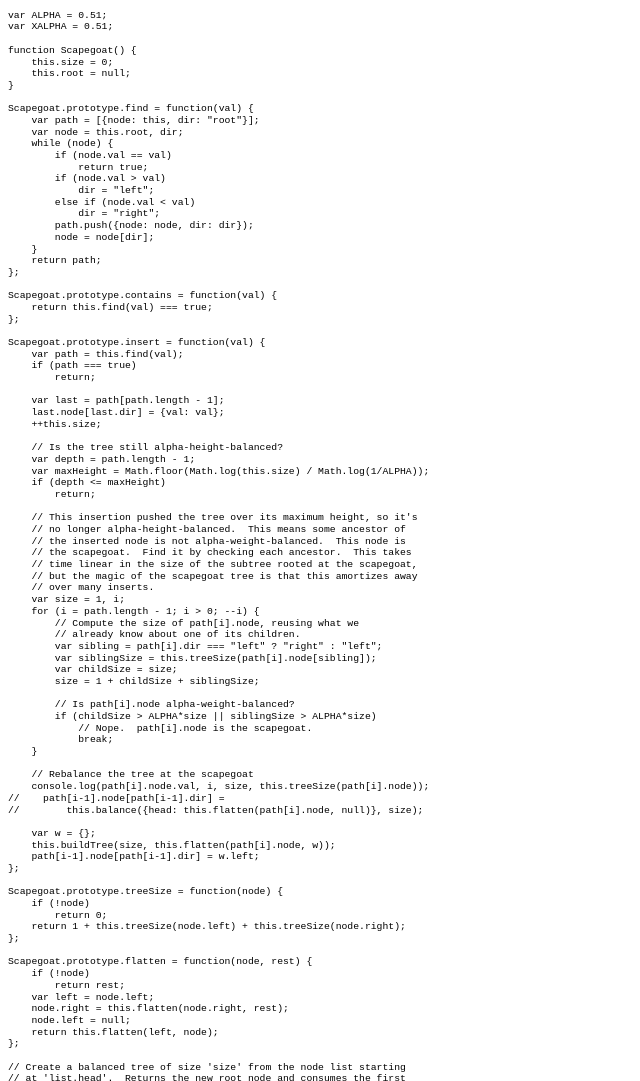
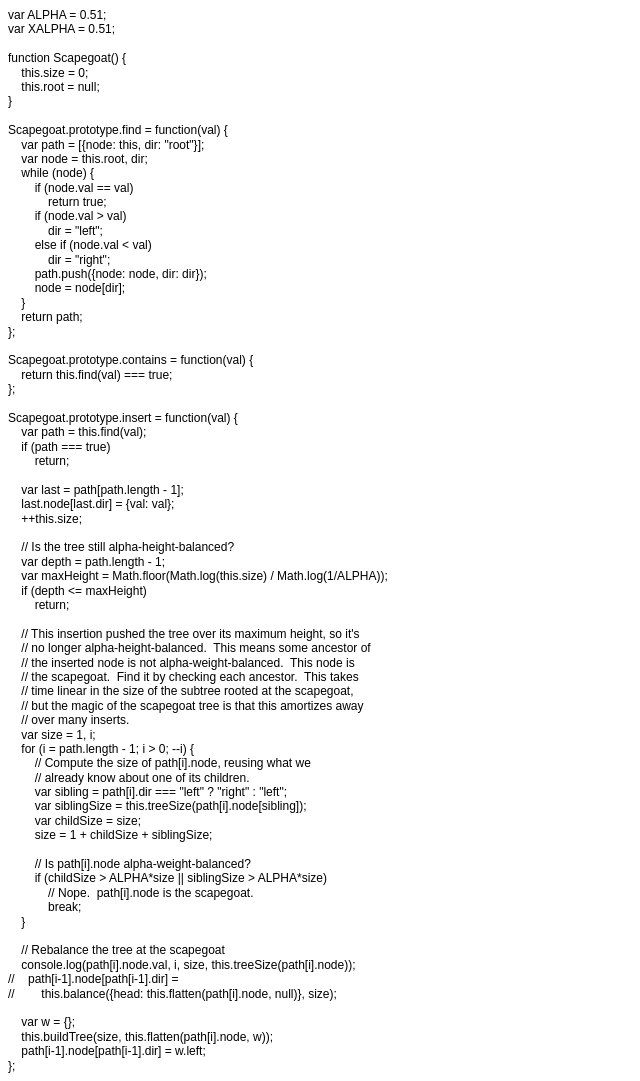
Before and after one commit to aclements/jsjs, a plain HTML site: page index.html in a window 1280 px wide. Shown: the top 1081 px of the page, without its empty margins (0-640 px from the left). Drawn offline with Linux system fonts and the light colour scheme.

Commit message:
Use sans-serif font for code

```diff
--- a/index.html
+++ b/index.html
@@ -21,6 +21,11 @@
       .line {
         height: 1.2em;
       }
+      #code {
+        white-space: pre;
+        font-family: sans-serif;
+        font-size: 75%;
+      }
     </style>
   </head>
   <body>
@@ -28,6 +33,6 @@
       <canvas id="canvas-back" width="600" height="600" style="display:none"></canvas>
       <canvas id="canvas" width="600" height="600" class="unselectable"></canvas>
     </div>
-    <pre id="code"></pre>
+    <div id="code"></div>
   </body>
 </html>
```
